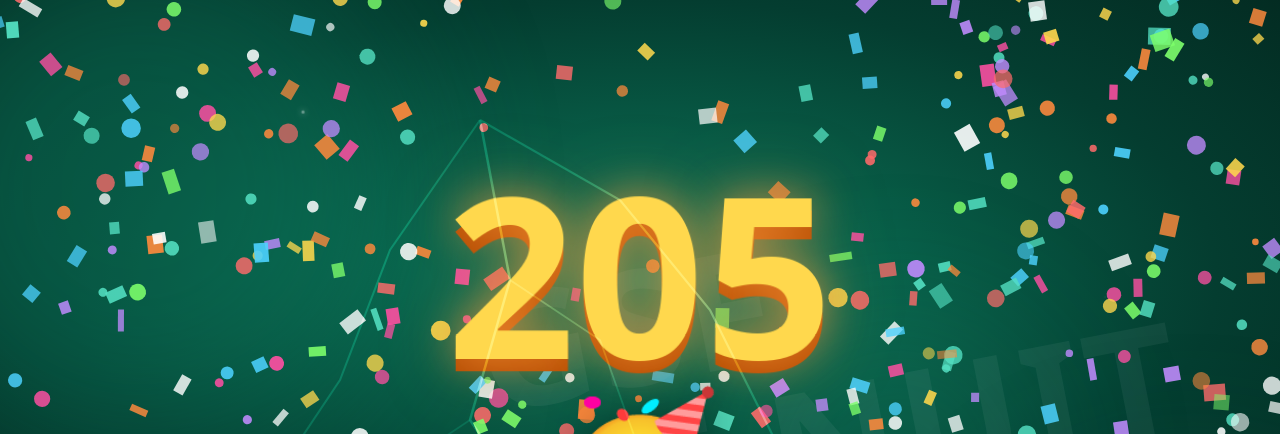
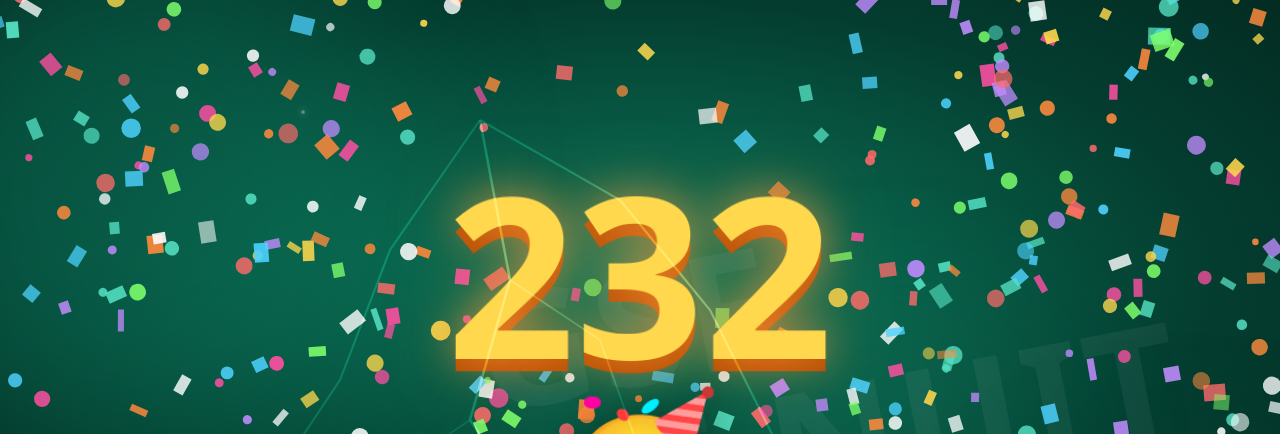
Before and after one commit to Shiiroz/Nombre-de-vehicule-gsf, a plain HTML site: page index.html in a window 1280 px wide. Shown: the top 434 px of the page. Drawn offline with Linux system fonts and the light colour scheme; animation ran at ten frames a second.

Commit message:
Update index.html

```diff
--- a/index.html
+++ b/index.html
@@ -212,7 +212,7 @@
   <div id="crack"></div>
 
 <script>
-const TARGET = 205;
+const TARGET = 232;
 const MESSAGE = "Nombre de véhicules";
 
 const big = document.getElementById("big");
```
